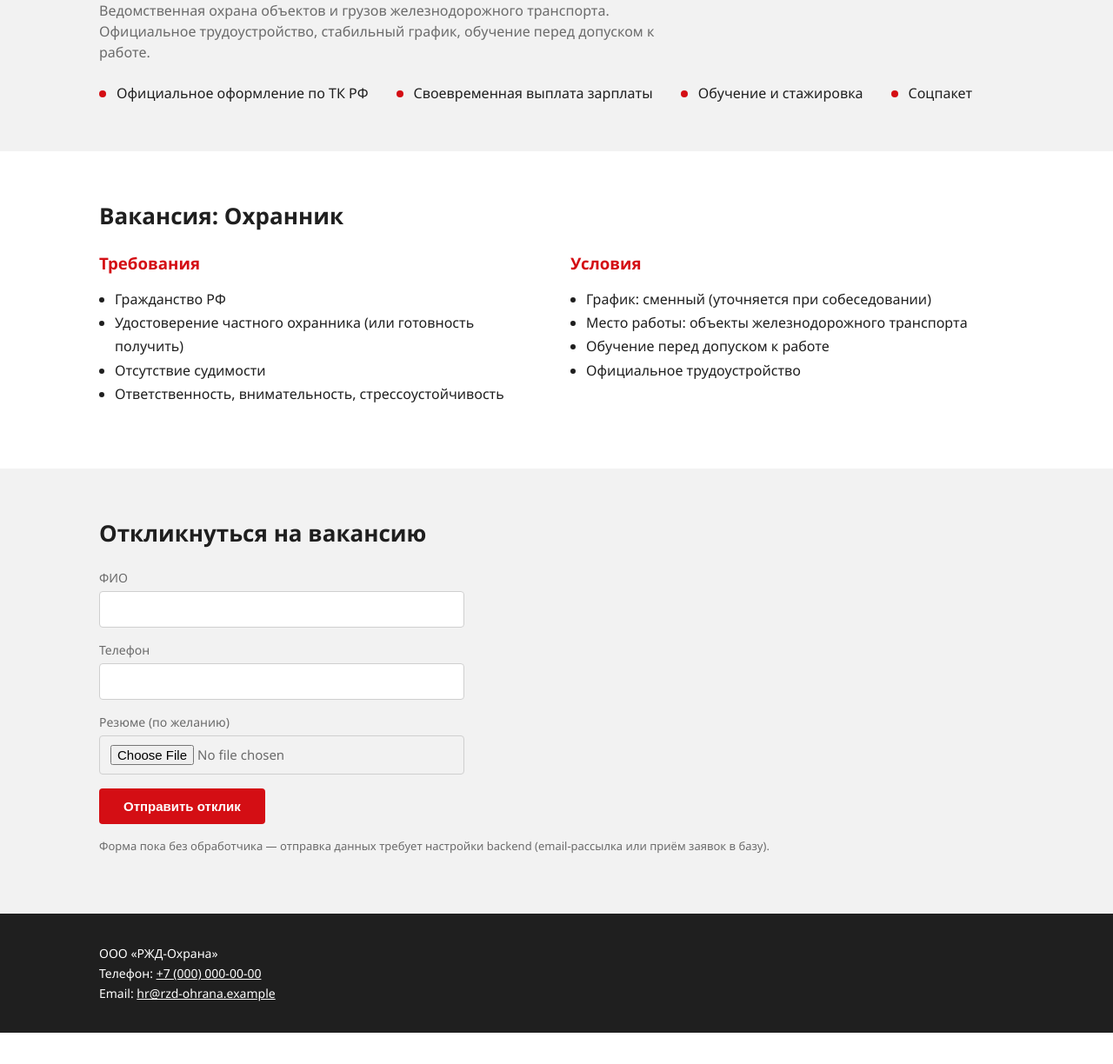
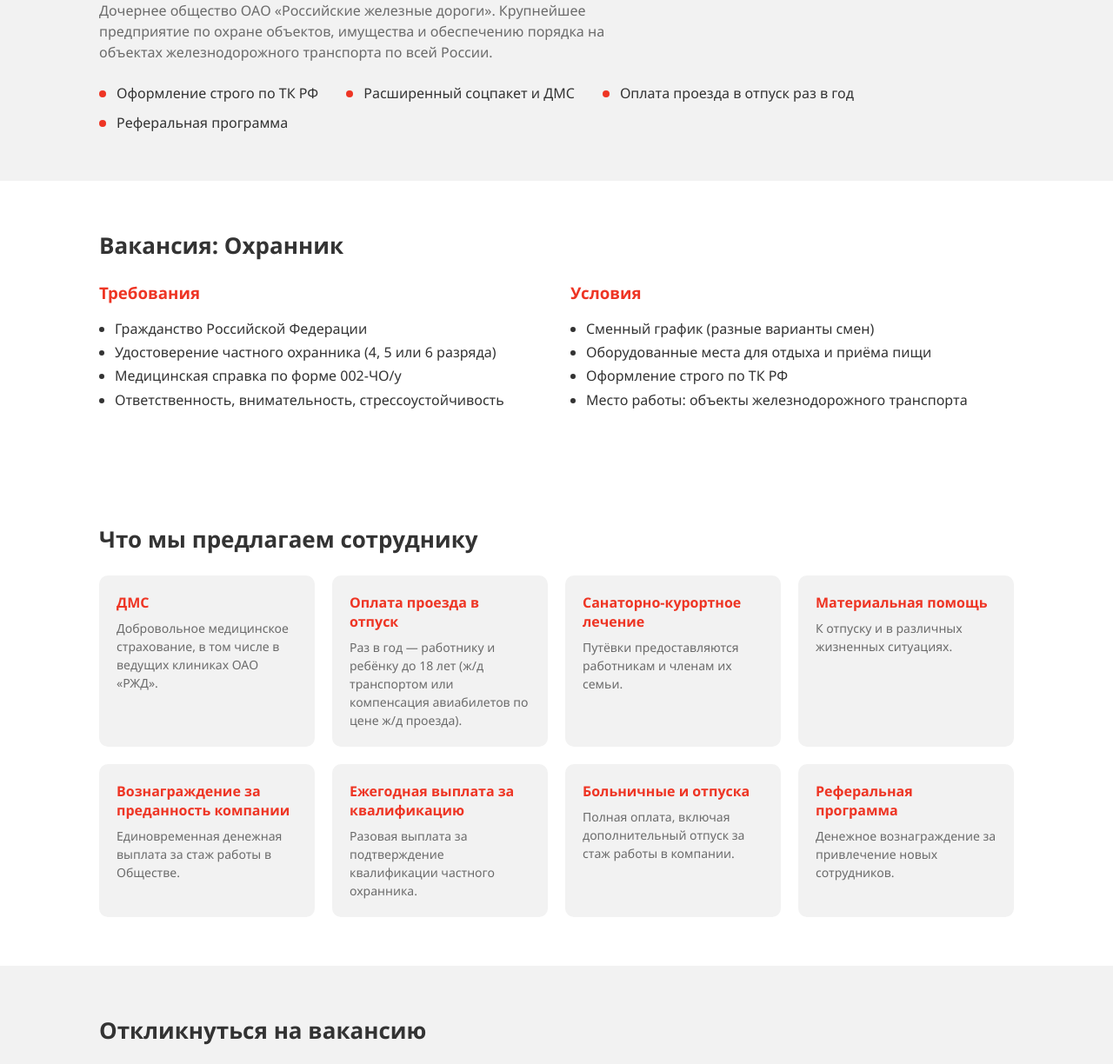
Before and after one commit to bav56172-svg/rzd-ohrana-podbor, a plain HTML site: page index.html in a window 1280 px wide. Shown: the part 177-1401 px from the top of the page at 87% size. Before the commit the page ends 1365 px from the top, so only its background shows below. Drawn offline with Linux system fonts and the light colour scheme.

Commit message:
[agent] update: сверка с официальным rzd-ohrana.ru — реальное название, контакты, требования, фирменный цвет, добавлен блок «Что мы предлагаем»
Co-Authored-By: Claude Sonnet 5 <noreply@anthropic.com>

```diff
--- a/index.html
+++ b/index.html
@@ -3,7 +3,7 @@
 <head>
   <meta charset="UTF-8">
   <meta name="viewport" content="width=device-width, initial-scale=1.0">
-  <title>ООО «РЖД-Охрана» — набор охранников</title>
+  <title>ООО «ОП «РЖД-ОХРАНА» — набор охранников</title>
   <link rel="stylesheet" href="style.css">
 </head>
 <body>
@@ -18,27 +18,28 @@
       <nav class="header__nav">
         <a href="#about">О компании</a>
         <a href="#vacancy">Вакансия</a>
+        <a href="#benefits">Что мы предлагаем</a>
         <a href="#apply">Откликнуться</a>
         <a href="#contacts">Контакты</a>
       </nav>
-      <a href="tel:+70000000000" class="header__phone">+7 (000) 000-00-00</a>
+      <a href="tel:+74956519908" class="header__phone">+7 495 651 99 08</a>
     </div>
   </header>
 
   <!-- О компании -->
   <section id="about" class="about">
     <div class="container">
-      <h1>Набор охранников в ООО «РЖД-Охрана»</h1>
+      <h1>Набор охранников в ООО «ОП «РЖД-ОХРАНА»</h1>
       <p class="about__lead">
-        Ведомственная охрана объектов и грузов железнодорожного транспорта.
-        Официальное трудоустройство, стабильный график, обучение перед
-        допуском к работе.
+        Дочернее общество ОАО «Российские железные дороги». Крупнейшее
+        предприятие по охране объектов, имущества и обеспечению порядка
+        на объектах железнодорожного транспорта по всей России.
       </p>
       <ul class="about__points">
-        <li>Официальное оформление по ТК РФ</li>
-        <li>Своевременная выплата зарплаты</li>
-        <li>Обучение и стажировка</li>
-        <li>Соцпакет</li>
+        <li>Оформление строго по ТК РФ</li>
+        <li>Расширенный соцпакет и ДМС</li>
+        <li>Оплата проезда в отпуск раз в год</li>
+        <li>Реферальная программа</li>
       </ul>
     </div>
   </section>
@@ -52,20 +53,61 @@
         <div class="vacancy__block">
           <h3>Требования</h3>
           <ul>
-            <li>Гражданство РФ</li>
-            <li>Удостоверение частного охранника (или готовность получить)</li>
-            <li>Отсутствие судимости</li>
+            <li>Гражданство Российской Федерации</li>
+            <li>Удостоверение частного охранника (4, 5 или 6 разряда)</li>
+            <li>Медицинская справка по форме 002-ЧО/у</li>
             <li>Ответственность, внимательность, стрессоустойчивость</li>
           </ul>
         </div>
         <div class="vacancy__block">
           <h3>Условия</h3>
           <ul>
-            <li>График: сменный (уточняется при собеседовании)</li>
+            <li>Сменный график (разные варианты смен)</li>
+            <li>Оборудованные места для отдыха и приёма пищи</li>
+            <li>Оформление строго по ТК РФ</li>
             <li>Место работы: объекты железнодорожного транспорта</li>
-            <li>Обучение перед допуском к работе</li>
-            <li>Официальное трудоустройство</li>
           </ul>
+        </div>
+      </div>
+    </div>
+  </section>
+
+  <!-- Что мы предлагаем -->
+  <section id="benefits" class="benefits">
+    <div class="container">
+      <h2>Что мы предлагаем сотруднику</h2>
+      <div class="benefits__grid">
+        <div class="benefits__item">
+          <h3>ДМС</h3>
+          <p>Добровольное медицинское страхование, в том числе в ведущих клиниках ОАО «РЖД».</p>
+        </div>
+        <div class="benefits__item">
+          <h3>Оплата проезда в отпуск</h3>
+          <p>Раз в год — работнику и ребёнку до 18 лет (ж/д транспортом или компенсация авиабилетов по цене ж/д проезда).</p>
+        </div>
+        <div class="benefits__item">
+          <h3>Санаторно-курортное лечение</h3>
+          <p>Путёвки предоставляются работникам и членам их семьи.</p>
+        </div>
+        <div class="benefits__item">
+          <h3>Материальная помощь</h3>
+          <p>К отпуску и в различных жизненных ситуациях.</p>
+        </div>
+        <div class="benefits__item">
+          <h3>Вознаграждение за преданность компании</h3>
+          <p>Единовременная денежная выплата за стаж работы в Обществе.</p>
+        </div>
+        <div class="benefits__item">
+          <h3>Ежегодная выплата за квалификацию</h3>
+          <p>Разовая выплата за подтверждение квалификации частного охранника.</p>
+        </div>
+        <div class="benefits__item">
+          <h3>Больничные и отпуска</h3>
+          <p>Полная оплата, включая дополнительный отпуск за стаж работы в компании.</p>
+        </div>
+        <div class="benefits__item">
+          <h3>Реферальная программа</h3>
+          <p>Денежное вознаграждение за привлечение новых сотрудников.</p>
         </div>
       </div>
     </div>
@@ -100,9 +142,11 @@
   <!-- Контакты -->
   <footer id="contacts" class="contacts">
     <div class="container">
-      <p>ООО «РЖД-Охрана»</p>
-      <p>Телефон: <a href="tel:+70000000000">+7 (000) 000-00-00</a></p>
-      <p>Email: <a href="mailto:hr@rzd-ohrana.example">hr@rzd-ohrana.example</a></p>
+      <p>ООО «ОП «РЖД-ОХРАНА»</p>
+      <p>г. Москва, ул. Ольховская, д. 11, стр. 1 Б</p>
+      <p>Телефон: <a href="tel:+74956519908">+7 495 651 99 08</a></p>
+      <p>Email: <a href="mailto:mail@rzd-ohrana.ru">mail@rzd-ohrana.ru</a></p>
+      <p>Часы работы: пн–чт 9:00–18:00, пт 9:00–17:45</p>
     </div>
   </footer>
 
--- a/style.css
+++ b/style.css
@@ -1,9 +1,10 @@
 :root {
-  --rzd-red: #d40e14;
-  --rzd-dark: #1f1f1f;
+  --rzd-red: #ee3524;
+  --rzd-dark: #333333;
   --rzd-grey: #f2f2f2;
   --rzd-grey-dark: #6b6b6b;
   --rzd-white: #ffffff;
+  --rzd-radius: 10px;
 }
 
 * {
@@ -150,6 +151,53 @@ body {
   }
 }
 
+/* Что мы предлагаем */
+.benefits {
+  padding: 56px 0;
+}
+
+.benefits h2 {
+  font-size: 26px;
+  margin: 0 0 24px;
+}
+
+.benefits__grid {
+  display: grid;
+  grid-template-columns: repeat(4, 1fr);
+  gap: 20px;
+}
+
+.benefits__item {
+  padding: 20px;
+  background: var(--rzd-grey);
+  border-radius: var(--rzd-radius);
+}
+
+.benefits__item h3 {
+  color: var(--rzd-red);
+  font-size: 16px;
+  margin: 0 0 8px;
+}
+
+.benefits__item p {
+  font-size: 14px;
+  color: var(--rzd-grey-dark);
+  line-height: 1.5;
+  margin: 0;
+}
+
+@media (max-width: 900px) {
+  .benefits__grid {
+    grid-template-columns: repeat(2, 1fr);
+  }
+}
+
+@media (max-width: 560px) {
+  .benefits__grid {
+    grid-template-columns: 1fr;
+  }
+}
+
 /* Форма отклика */
 .apply {
   background: var(--rzd-grey);
@@ -190,7 +238,7 @@ body {
   background: var(--rzd-red);
   color: var(--rzd-white);
   border: none;
-  border-radius: 4px;
+  border-radius: var(--rzd-radius);
   font-size: 15px;
   font-weight: 600;
   cursor: pointer;
```
